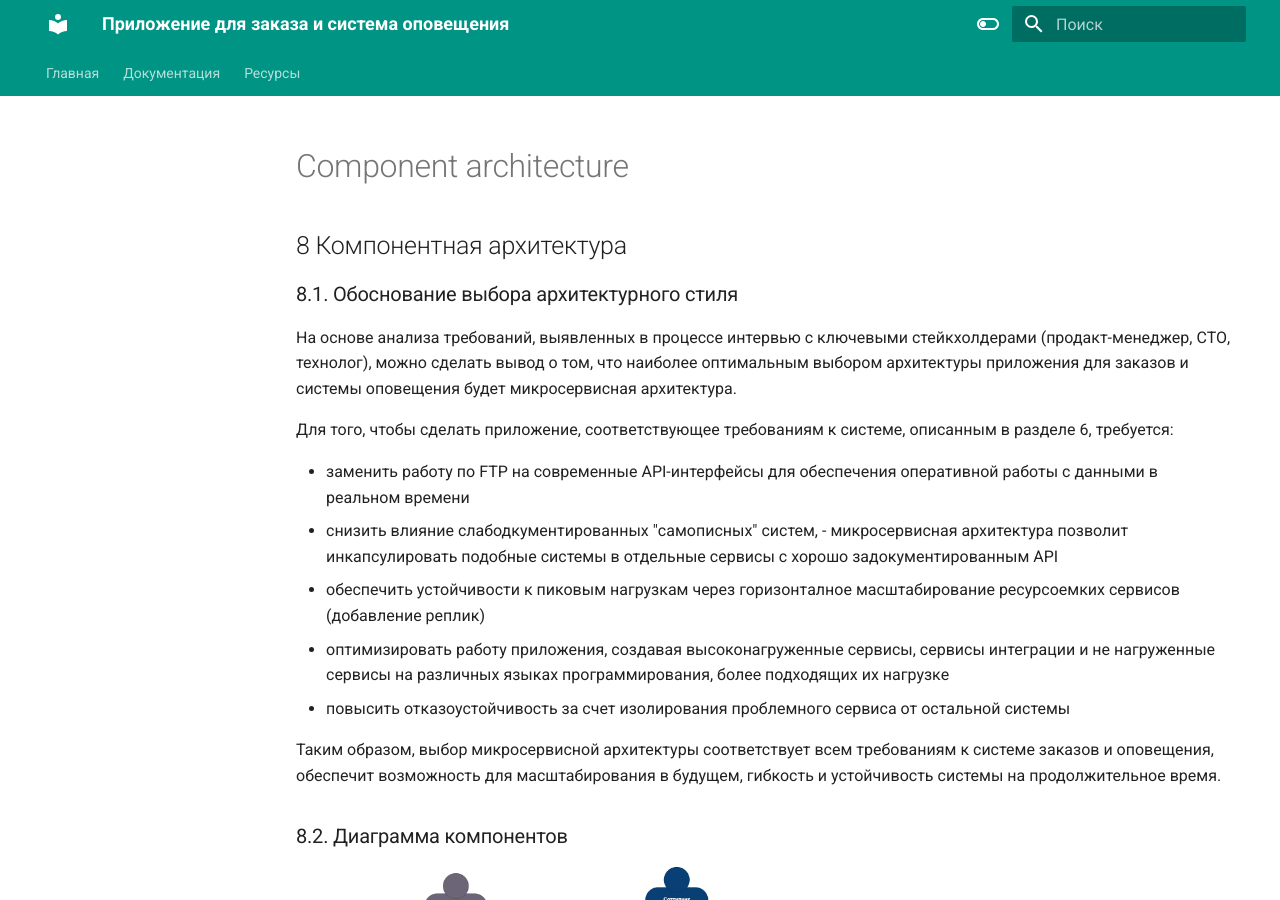
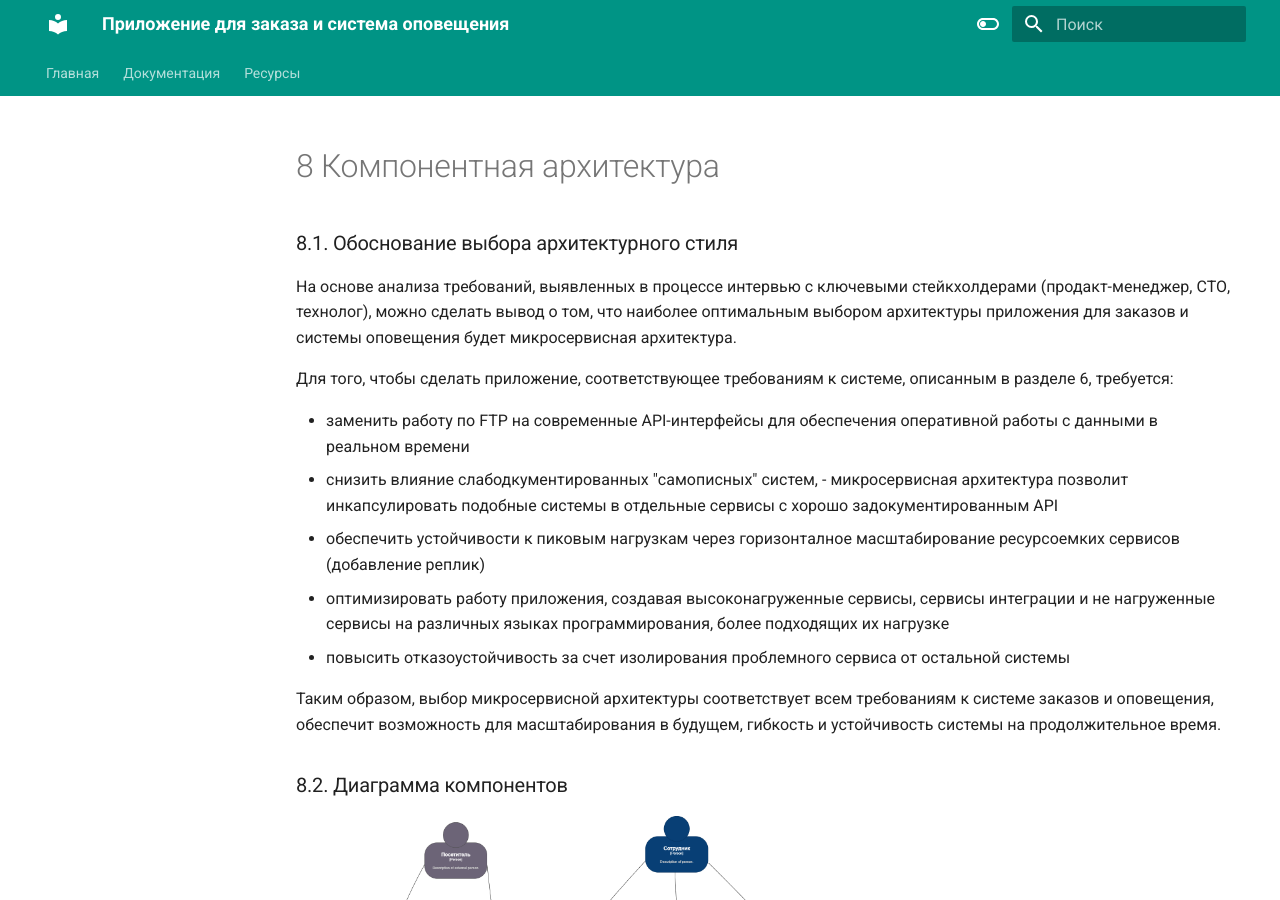
Before and after one commit to YuVUp/SA_Final_Work, an MkDocs documentation site: the page built from docs/сomponent_architecture.md, in a window 1280 px wide and 900 px high. Built offline with MkDocs 1.6.1 and Material for MkDocs 9.7.7, drawn with Linux system fonts in a browser that asks for light colours.

Commit message:
Update сomponent_architecture.md

```diff
--- a/docs/сomponent_architecture.md
+++ b/docs/сomponent_architecture.md
@@ -1,4 +1,4 @@
-## 8 Компонентная архитектура
+# 8 Компонентная архитектура
 ### 8.1. Обоснование выбора архитектурного стиля
 
 На основе анализа требований, выявленных в процессе интервью с ключевыми стейкхолдерами (продакт-менеджер, СТО, технолог), можно сделать вывод о том, что наиболее оптимальным выбором архитектуры приложения для заказов и системы оповещения будет микросервисная архитектура.
```
